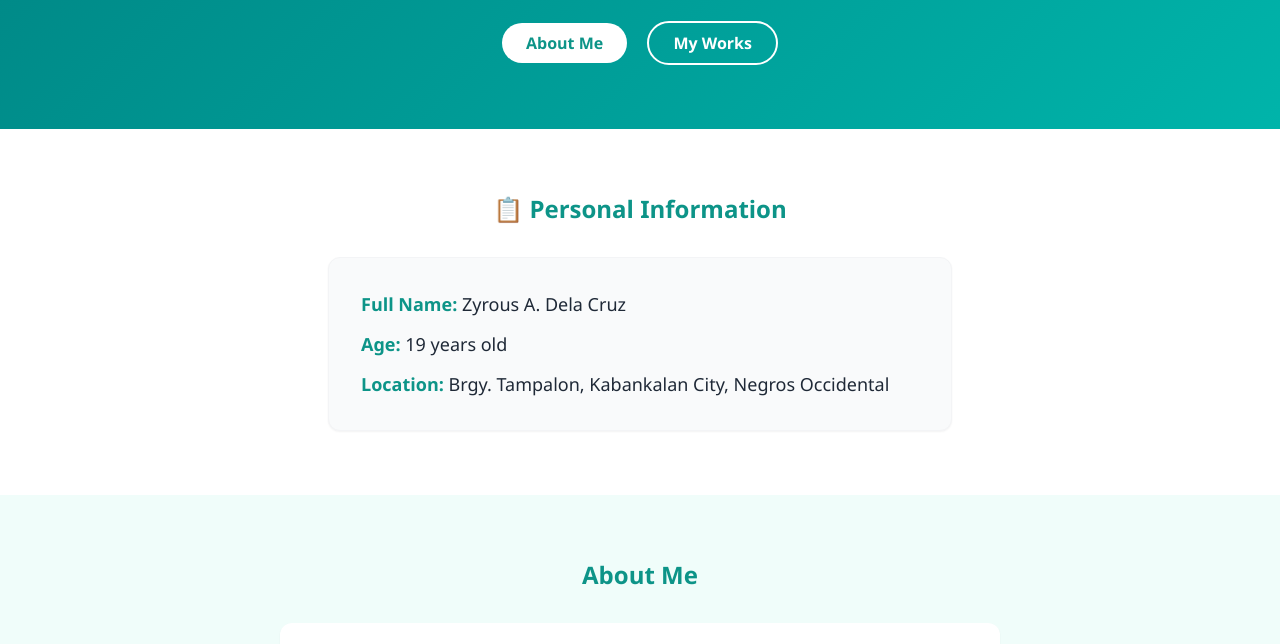
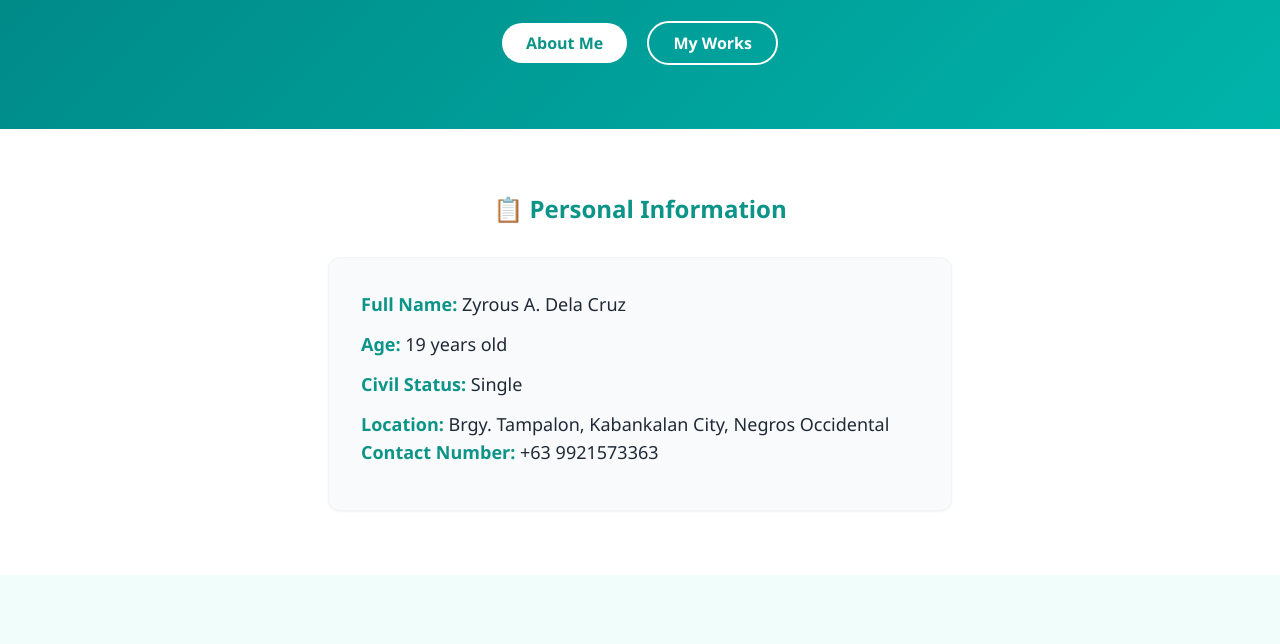
Before and after one commit to zyrousdelacruz33-arch/inggo-github.io, a plain HTML site: page index.html in a window 1280 px wide. Shown: the part 347-991 px from the top of the page. Drawn offline with nearby package versions, Linux system fonts and the light colour scheme.

Commit message:
Update index.html

```diff
--- a/index.html
+++ b/index.html
@@ -54,7 +54,9 @@
             <div class="bg-gray-50 rounded-xl p-8 shadow-sm border border-gray-100">
                 <p class="text-lg mb-3"><strong class="text-teal-600">Full Name:</strong> Zyrous A. Dela Cruz</p>
                 <p class="text-lg mb-3"><strong class="text-teal-600">Age:</strong> 19 years old</p>
+                <p class="text-lg mb-3"><strong class="text-teal-600">Civil Status:</strong> Single</p>
                 <p class="text-lg"><strong class="text-teal-600">Location:</strong> Brgy. Tampalon, Kabankalan City, Negros Occidental</p>
+                <p class="text-lg mb-3"><strong class="text-teal-600">Contact Number:</strong> +63 9921573363</p>
             </div>
         </div>
     </section>
```
